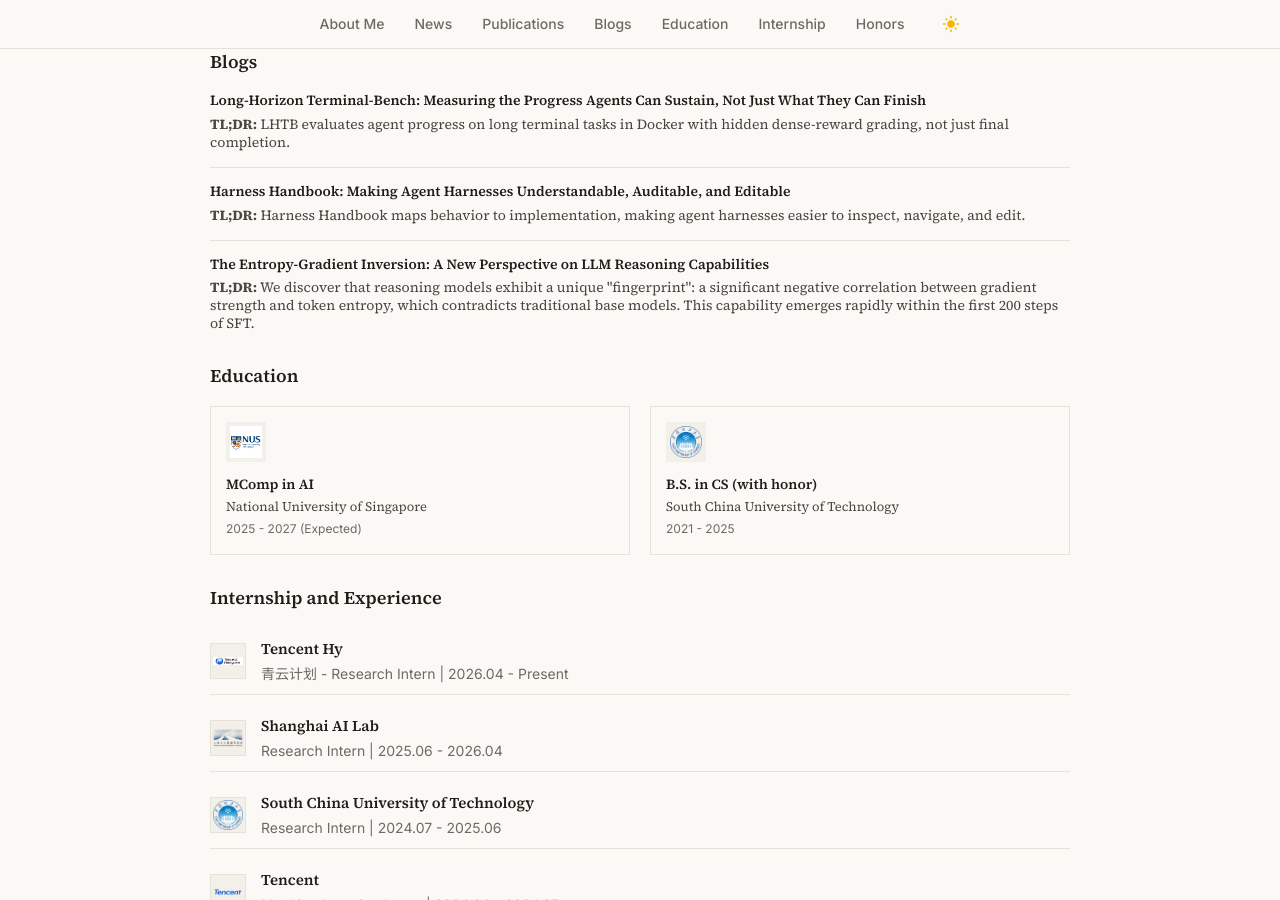
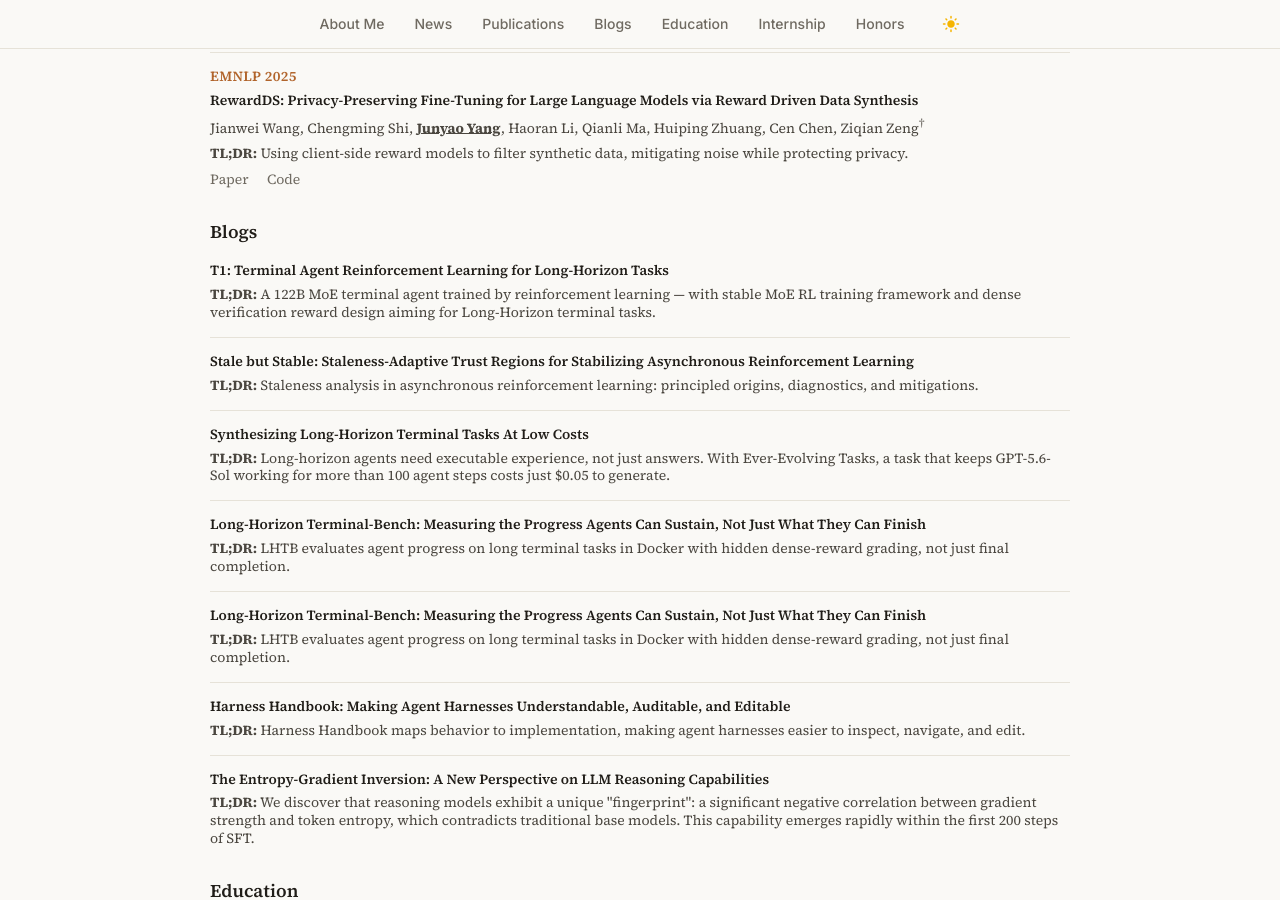
Before and after one commit to jyyang26/jyyang26.github.io, a Jekyll site: the page built from _pages/about.md, in a window 1280 px wide and 900 px high, scrolled down 2219 px. Built offline with Jekyll 4.4.1, drawn with Linux system fonts in a browser that asks for light colours; some of the changed text lies outside the part shown.

Commit message:
Update about.md

```diff
--- a/_pages/about.md
+++ b/_pages/about.md
@@ -449,6 +449,7 @@
     <section id="news" class="content-box">
       <div class="box-header"><h2 class="box-title">News</h2></div>
       <ul class="news-list">
+      <li><span class="news-tag">2026.09</span> Tech report: <strong><a href="https://jyyang26.github.io/t1/t1.pdf">T1</a></strong>! Terminal agent for long-horizon tasks, featuring stable reinforcement learning training and dense verification rewards.</li>
        <li><span class="news-tag">2026.08</span> Conducting my Dissertation under the guidance of Professor <a href="https://scholar.google.com/citations?user=DNuiPHwAAAAJ&hl=en">Shuicheng Yan</a>.</li>
         <!-- <li><span class="news-tag">2026.07</span> New paper: <strong><a href="https://arxiv.org/abs/2607.18722">Stale but Stable</a></strong>! Staleness-adaptive trust regions stabilize asynchronous RL by tightening high-mismatch updates while preserving ordinary-token behavior.</li>
         <li><span class="news-tag">2026.07</span> New paper: <strong><a href="https://arxiv.org/abs/2607.13285">Harness Handbook</a></strong>! A behavior-centric representation and BGPD framework that help agents localize implementation sites and plan edits for evolving agent harnesses.</li>
@@ -486,6 +487,22 @@
 
       <!-- Selected Publications (accepted only, incl. Tech Report) -->
       <div id="pub-selected" class="pub-list active">
+
+        <div class="paper-entry">
+          <div class="paper-info">
+            <span class="paper-venue venue-tech">Tech Report</span>
+            <div class="paper-title-row">
+              <a href="https://jyyang26.github.io/t1/t1.pdf" class="paper-title">T1: Terminal Agent Reinforcement Learning for Long-Horizon Tasks</a>
+            </div>
+            <div class="paper-auth">Junyao Yang*<sup>&dagger;</sup>, Yucheng Shi*, Ruhan Wang, Zhongzhi Li, Zongxia Li, Haitao Mi, Leowei Liang</div>
+            <div class="paper-tldr"><strong>TL;DR:</strong> A 122B MoE terminal agent trained by reinforcement learning — with stable MoE RL training framework and dense verification reward design aiming for Long-Horizon terminal tasks.</div>
+            <div class="paper-links">
+              <a href="https://jyyang26.github.io/t1/t1.pdf">Paper</a>
+              <a href="https://huggingface.co/TberiusJunyao/T1-122B-A10B">Model</a>
+            </div>
+          </div>
+        </div>
+
 
         <div class="paper-entry">
           <div class="paper-info">
@@ -611,6 +628,21 @@
 
       <!-- Full Publications (all, incl. arXiv preprints & Tech Report) -->
       <div id="pub-full" class="pub-list">
+
+        <div class="paper-entry">
+          <div class="paper-info">
+            <span class="paper-venue venue-tech">Tech Report</span>
+            <div class="paper-title-row">
+              <a href="https://jyyang26.github.io/t1/t1.pdf" class="paper-title">T1: Terminal Agent Reinforcement Learning for Long-Horizon Tasks</a>
+            </div>
+            <div class="paper-auth">Junyao Yang*<sup>&dagger;</sup>, Yucheng Shi*, Ruhan Wang, Zhongzhi Li, Zongxia Li, Haitao Mi, Leowei Liang</div>
+            <div class="paper-tldr"><strong>TL;DR:</strong> A 122B MoE terminal agent trained by reinforcement learning — with stable MoE RL training framework and dense verification reward design aiming for Long-Horizon terminal tasks.</div>
+            <div class="paper-links">
+              <a href="https://jyyang26.github.io/t1/t1.pdf">Paper</a>
+              <a href="https://huggingface.co/TberiusJunyao/T1-122B-A10B">Model</a>
+            </div>
+          </div>
+        </div>
 
         <div class="paper-entry">
           <div class="paper-info">
@@ -762,6 +794,30 @@
 
     <section id="blogs" class="content-box">
       <div class="box-header"><h2 class="box-title">Blogs</h2></div>
+      <div class="paper-entry">
+        <div class="paper-info">
+          <a href="https://jyyang26.github.io/t1/" class="paper-title">T1: Terminal Agent Reinforcement Learning for Long-Horizon Tasks</a>
+          <div class="paper-tldr"><strong>TL;DR:</strong> A 122B MoE terminal agent trained by reinforcement learning — with stable MoE RL training framework and dense verification reward design aiming for Long-Horizon terminal tasks.</div>
+        </div>
+      </div>
+      <div class="paper-entry">
+        <div class="paper-info">
+          <a href="https://jyyang26.github.io/stable_async_analysis/" class="paper-title">Stale but Stable: Staleness-Adaptive Trust Regions for Stabilizing Asynchronous Reinforcement Learning</a>
+          <div class="paper-tldr"><strong>TL;DR:</strong> Staleness analysis in asynchronous reinforcement learning: principled origins, diagnostics, and mitigations.</div>
+        </div>
+      </div>
+      <div class="paper-entry">
+        <div class="paper-info">
+          <a href="https://zhongzhi660.github.io/recursive-verified-synthesis-site/?case=jobs-diff-01-3341b098" class="paper-title">Synthesizing Long-Horizon Terminal Tasks At Low Costs</a>
+          <div class="paper-tldr"><strong>TL;DR:</strong> Long-horizon agents need executable experience, not just answers. With Ever-Evolving Tasks, a task that keeps GPT-5.6-Sol working for more than 100 agent steps costs just $0.05 to generate.</div>
+        </div>
+      </div>
+      <div class="paper-entry">
+        <div class="paper-info">
+          <a href="https://zli12321.github.io/LHTB/index.html" class="paper-title">Long-Horizon Terminal-Bench: Measuring the Progress Agents Can Sustain, Not Just What They Can Finish</a>
+          <div class="paper-tldr"><strong>TL;DR:</strong> LHTB evaluates agent progress on long terminal tasks in Docker with hidden dense-reward grading, not just final completion.</div>
+        </div>
+      </div>
       <div class="paper-entry">
         <div class="paper-info">
           <a href="https://zli12321.github.io/LHTB/index.html" class="paper-title">Long-Horizon Terminal-Bench: Measuring the Progress Agents Can Sustain, Not Just What They Can Finish</a>
```
